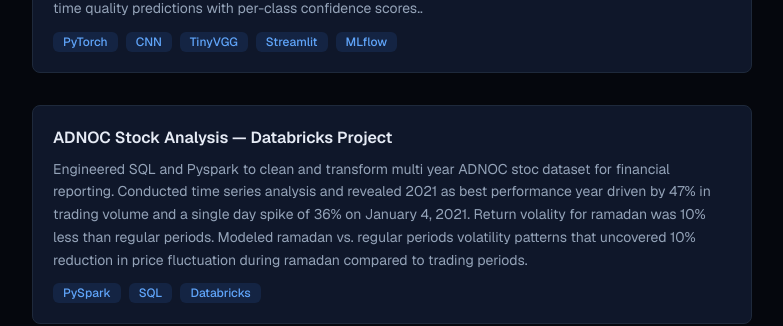
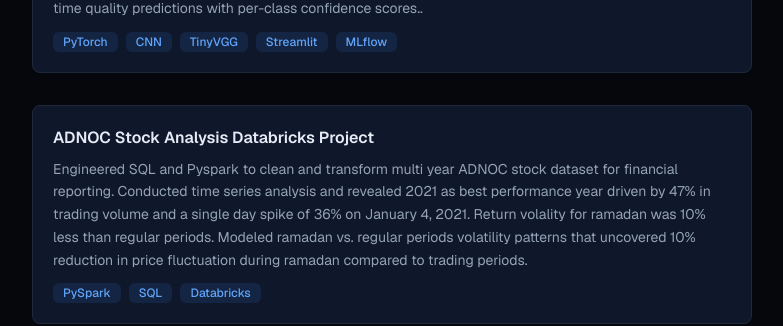
Before and after one commit to nihalpatel99/portfolio-page, a Next.js app: page / in a window 1280 px wide. Shown: the part 4960-5286 px from the top of the page, without its empty margins (248-1031 px from the left). Built offline with nearby package versions, Linux system fonts and the light colour scheme.

Commit message:
Minor modification

```diff
--- a/app/data/profile.ts
+++ b/app/data/profile.ts
@@ -161,9 +161,9 @@
   },
 
      {
-    name: "ADNOC Stock Analysis — Databricks Project",
+    name: "ADNOC Stock Analysis Databricks Project",
     description: "Engineered SQL and Pyspark\n" +
- "to clean and transform multi year ADNOC stoc dataset for financial reporting.\n"  +
+ "to clean and transform multi year ADNOC stock dataset for financial reporting.\n"  +
  "Conducted time series analysis and revealed 2021 as best performance year driven by 47% in trading volume and a single day spike of 36% on January 4, 2021. Return volality for ramadan was 10% less than regular periods.\n" +
  "Modeled ramadan vs. regular periods volatility patterns that uncovered 10% reduction in price fluctuation during ramadan compared to trading periods.\n",
     tech: ["PySpark", "SQL", "Databricks"],
```
